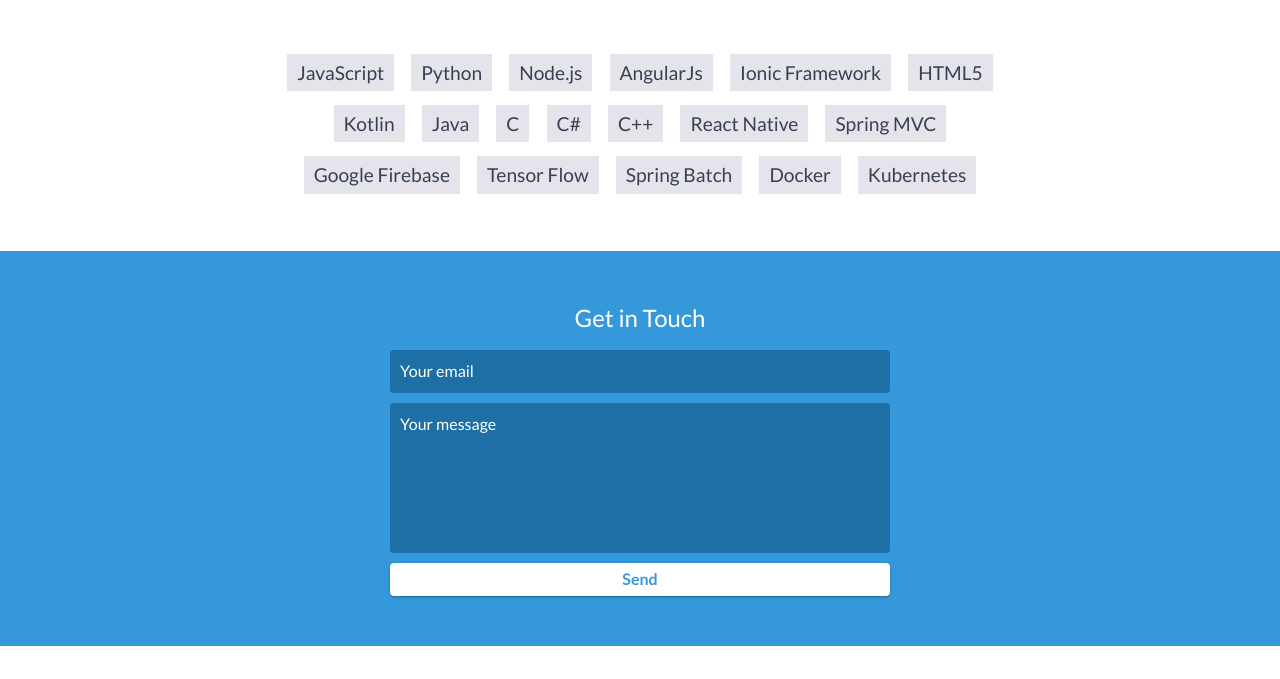
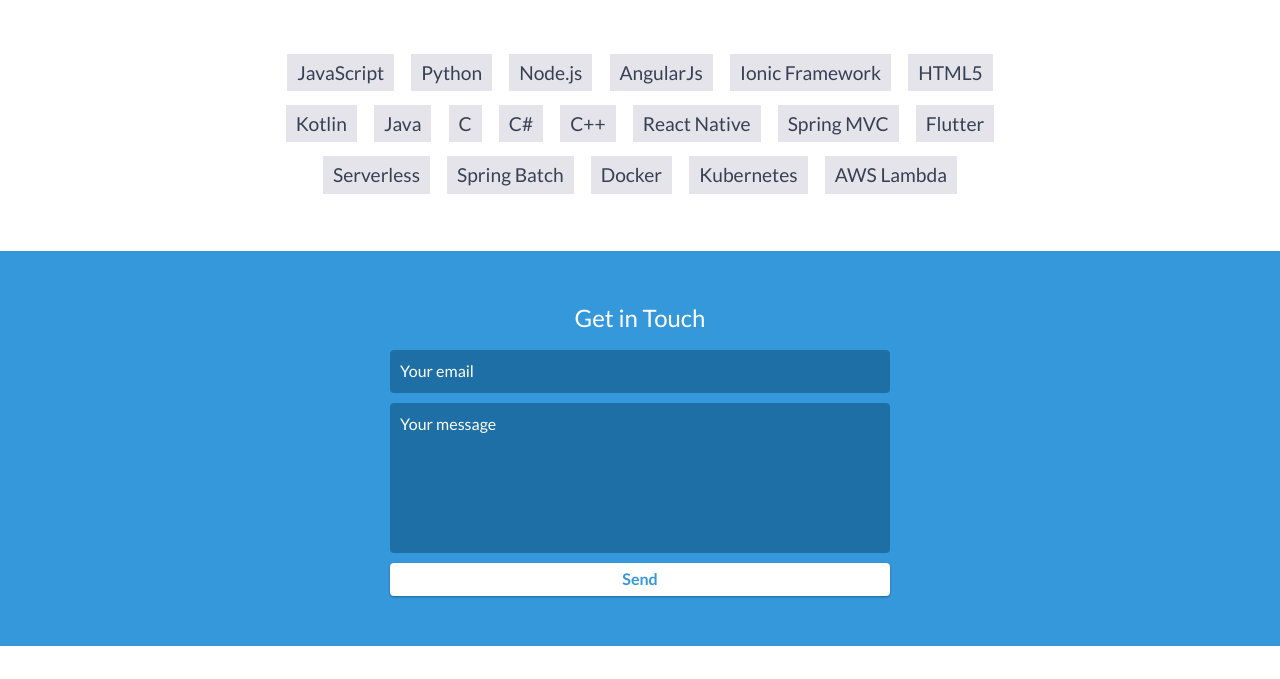
Before and after one commit to Turing551/Turing551.github.io, a website: page index.html in a window 1280 px wide. Shown: the part 2760-3439 px from the top of the page. Drawn offline with nearby package versions, Linux system fonts and the light colour scheme.

Commit message:
update skills

```diff
--- a/index.html
+++ b/index.html
@@ -185,11 +185,12 @@
             <li>C++</li>
 	    <li>React Native</li>
 	    <li>Spring MVC</li>
-	    <li>Google Firebase</li>
-	    <li>Tensor Flow</li>
+	    <li>Flutter</li>
+	    <li>Serverless</li>
 	    <li>Spring Batch</li>
 	    <li>Docker</li>
 	    <li>Kubernetes</li>
+	    <li>AWS Lambda</li>
         </ul>
     </div>
     <!-- End #skills -->
```
